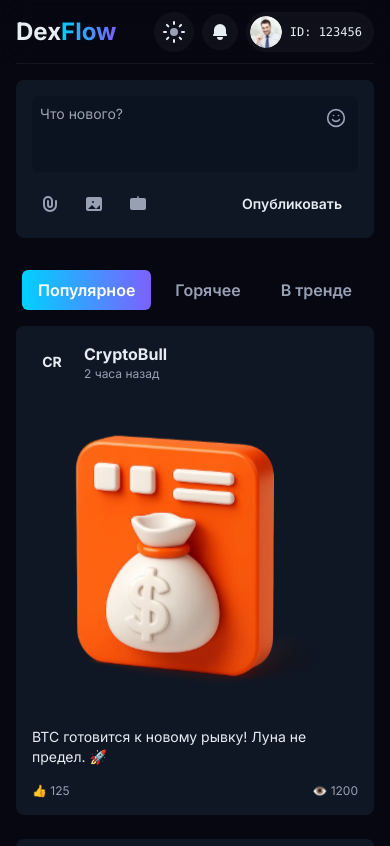
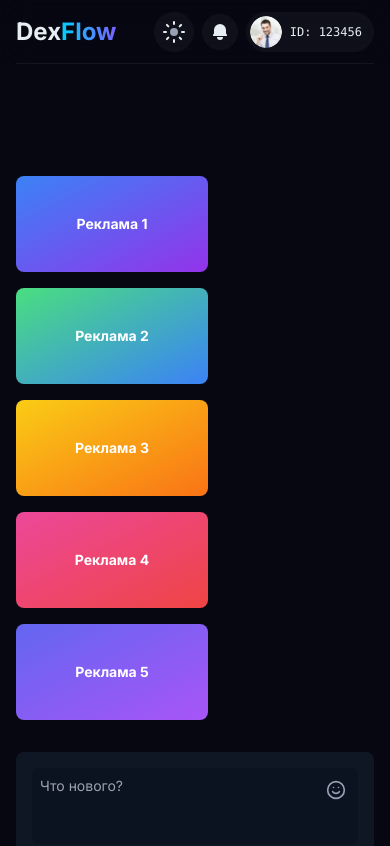
Before and after one commit to Sskutushev/DexFlow, a React (Vite) app: page /feed in a window 390 px wide. Shown: the top 846 px of the page. Built offline with nearby package versions, Linux system fonts and the light colour scheme.

Commit message:
feat: Add Feed page enhancements and deploy config

```diff
--- a/package.json
+++ b/package.json
@@ -3,10 +3,13 @@
   "private": true,
   "version": "1.0.0",
   "type": "module",
+  "homepage": "https://sskutushev.github.io/DexFlow",
   "scripts": {
     "dev": "vite",
     "build": "vite build",
-    "preview": "vite preview"
+    "preview": "vite preview",
+    "predeploy": "npm run build",
+    "deploy": "gh-pages -d dist"
   },
   "dependencies": {
     "react": "^18.2.0",
@@ -16,6 +19,7 @@
   "devDependencies": {
     "@vitejs/plugin-react": "^4.2.1",
     "autoprefixer": "^10.4.19",
+    "gh-pages": "^6.3.0",
     "postcss": "^8.4.38",
     "tailwindcss": "^3.4.3",
     "vite": "^5.2.9"
--- /dev/null
+++ b/src/components/feed/AdBanners.jsx
@@ -0,0 +1,31 @@
+import React from 'react';
+
+const AdBanner = ({ index }) => {
+  const gradients = [
+    'from-blue-500 to-purple-600',
+    'from-green-400 to-blue-500',
+    'from-yellow-400 to-orange-500',
+    'from-pink-500 to-red-500',
+    'from-indigo-500 to-purple-500',
+  ];
+
+  const currentGradient = gradients[index % gradients.length];
+
+  return (
+    <div className={`w-48 h-24 rounded-lg flex items-center justify-center text-white text-sm font-bold bg-gradient-to-br ${currentGradient}`}>
+      Реклама {index + 1}
+    </div>
+  );
+};
+
+const AdBanners = () => {
+  return (
+    <div className="flex flex-col space-y-4">
+      {[...Array(5)].map((_, i) => (
+        <AdBanner key={i} index={i} />
+      ))}
+    </div>
+  );
+};
+
+export default AdBanners;
--- /dev/null
+++ b/src/components/feed/TopCryptos.jsx
@@ -0,0 +1,48 @@
+import React from 'react';
+
+const cryptoData = [
+  { id: 'btc', name: 'Bitcoin', price: '68,123.10', change: '+1.2%', icon: 'https://via.placeholder.com/40/F7931A/FFFFFF?text=BTC' },
+  { id: 'eth', name: 'Ethereum', price: '3,500.50', change: '-0.5%', icon: 'https://via.placeholder.com/40/627EEA/FFFFFF?text=ETH' },
+  { id: 'bnb', name: 'BNB', price: '600.25', change: '+2.1%', icon: 'https://via.placeholder.com/40/F3BA2F/FFFFFF?text=BNB' },
+  { id: 'sol', name: 'Solana', price: '150.20', change: '+5.1%', icon: 'https://via.placeholder.com/40/9945FF/FFFFFF?text=SOL' },
+  { id: 'xrp', name: 'XRP', price: '0.52', change: '-0.7%', icon: 'https://via.placeholder.com/40/23292F/FFFFFF?text=XRP' },
+  { id: 'ada', name: 'Cardano', price: '0.45', change: '+3.2%', icon: 'https://via.placeholder.com/40/0033AD/FFFFFF?text=ADA' },
+  { id: 'doge', name: 'Dogecoin', price: '0.158', change: '-3.4%', icon: 'https://via.placeholder.com/40/C2A633/FFFFFF?text=DOGE' },
+  { id: 'shib', name: 'Shiba Inu', price: '0.000025', change: '+7.1%', icon: 'https://via.placeholder.com/40/E95420/FFFFFF?text=SHIB' },
+  { id: 'dot', name: 'Polkadot', price: '7.80', change: '+0.9%', icon: 'https://via.placeholder.com/40/E6007A/FFFFFF?text=DOT' },
+  { id: 'avax', name: 'Avalanche', price: '35.10', change: '-2.1%', icon: 'https://via.placeholder.com/40/E84142/FFFFFF?text=AVAX' },
+  { id: 'link', name: 'Chainlink', price: '14.50', change: '+4.0%', icon: 'https://via.placeholder.com/40/2A5ADA/FFFFFF?text=LINK' },
+  { id: 'ltc', name: 'Litecoin', price: '75.30', change: '-1.5%', icon: 'https://via.placeholder.com/40/345D9D/FFFFFF?text=LTC' },
+  { id: 'bch', name: 'Bitcoin Cash', price: '450.00', change: '+2.8%', icon: 'https://via.placeholder.com/40/EB8C27/FFFFFF?text=BCH' },
+  { id: 'uni', name: 'Uniswap', price: '8.90', change: '+1.1%', icon: 'https://via.placeholder.com/40/FF007A/FFFFFF?text=UNI' },
+  { id: 'matic', name: 'Polygon', price: '0.72', change: '-0.5%', icon: 'https://via.placeholder.com/40/8247E5/FFFFFF?text=MATIC' },
+  { id: 'etc', name: 'Ethereum Classic', price: '28.50', change: '+0.9%', icon: 'https://via.placeholder.com/40/669073/FFFFFF?text=ETC' },
+];
+
+const CryptoCard = ({ crypto }) => (
+  <div className="flex items-center bg-surface rounded-lg p-3 shadow-sm hover:shadow-md transition-shadow">
+    <img src={crypto.icon} alt={crypto.name} className="w-8 h-8 rounded-full mr-3" />
+    <div className="flex-grow">
+      <p className="font-semibold text-sm text-text">{crypto.name}</p>
+      <p className="text-xs text-muted">{crypto.price} USDT</p>
+    </div>
+    <p className={`text-xs font-bold ${crypto.change.startsWith('+') ? 'text-success' : 'text-danger'}`}>
+      {crypto.change}
+    </p>
+  </div>
+);
+
+const TopCryptos = () => {
+  return (
+    <div className="bg-surface rounded-lg p-4">
+      <h3 className="text-lg font-bold mb-4 text-center">ТОП Криптовалют</h3>
+      <div className="grid grid-cols-2 gap-4">
+        {cryptoData.map((crypto) => (
+          <CryptoCard key={crypto.id} crypto={crypto} />
+        ))}
+      </div>
+    </div>
+  );
+};
+
+export default TopCryptos;
--- a/src/pages/FeedPage.jsx
+++ b/src/pages/FeedPage.jsx
@@ -1,6 +1,8 @@
 import React, { useState, useEffect } from 'react';
 import CreatePost from '../components/feed/CreatePost';
 import PostCard from '../components/feed/PostCard';
+import AdBanners from '../components/feed/AdBanners'; // New import
+import TopCryptos from '../components/feed/TopCryptos'; // New import
 import { getPosts } from '../services/mock-api';
 
 // Страница ленты постов
@@ -25,7 +27,15 @@ const FeedPage = () => {
   );
 
   return (
-    <div className="max-w-2xl mx-auto">
+    <div className="container mx-auto py-24 min-h-screen"> {/* Added container and padding */}
+      <div className="grid grid-cols-1 lg:grid-cols-12 gap-8"> {/* 3-column grid */}
+        {/* Left Column: Ad Banners */}
+        <div className="lg:col-span-2">
+          <AdBanners />
+        </div>
+
+        {/* Center Column: Feed Content */}
+        <div className="lg:col-span-7"> {/* Adjusted span for center content */}
           <CreatePost />
           <div className="mt-8 mb-4 flex justify-center space-x-2">
             <TabButton tabId="popular" title="Популярное" />
@@ -38,6 +48,13 @@ const FeedPage = () => {
             ))}
           </div>
         </div>
+
+        {/* Right Column: Top Cryptos */}
+        <div className="lg:col-span-3">
+          <TopCryptos />
+        </div>
+      </div>
+    </div>
   );
 };
 
--- a/vite.config.js
+++ b/vite.config.js
@@ -3,6 +3,7 @@ import react from '@vitejs/plugin-react'
 
 // https://vitejs.dev/config/
 export default defineConfig({
+  base: '/DexFlow/',
   plugins: [react()],
   server: {
     port: 3000
```
Also changed, not shown: 2 other files (tests, documents, lock files or other folders). Lines whose indentation alone changed are shown as unchanged.
